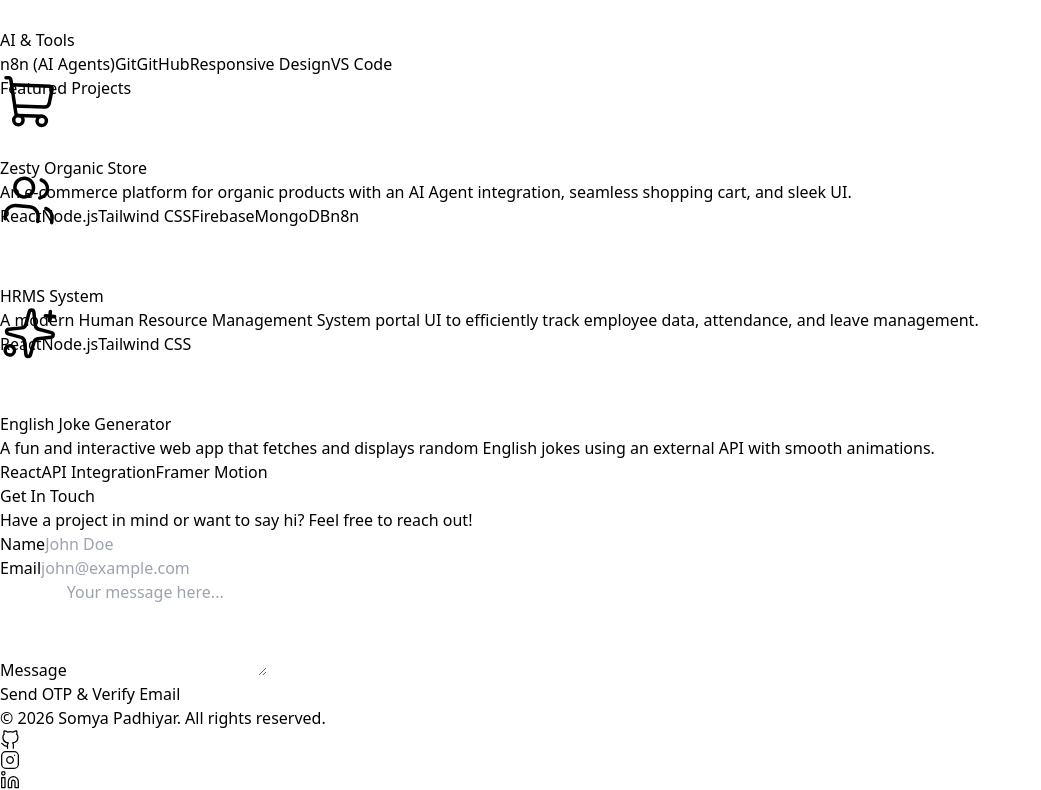
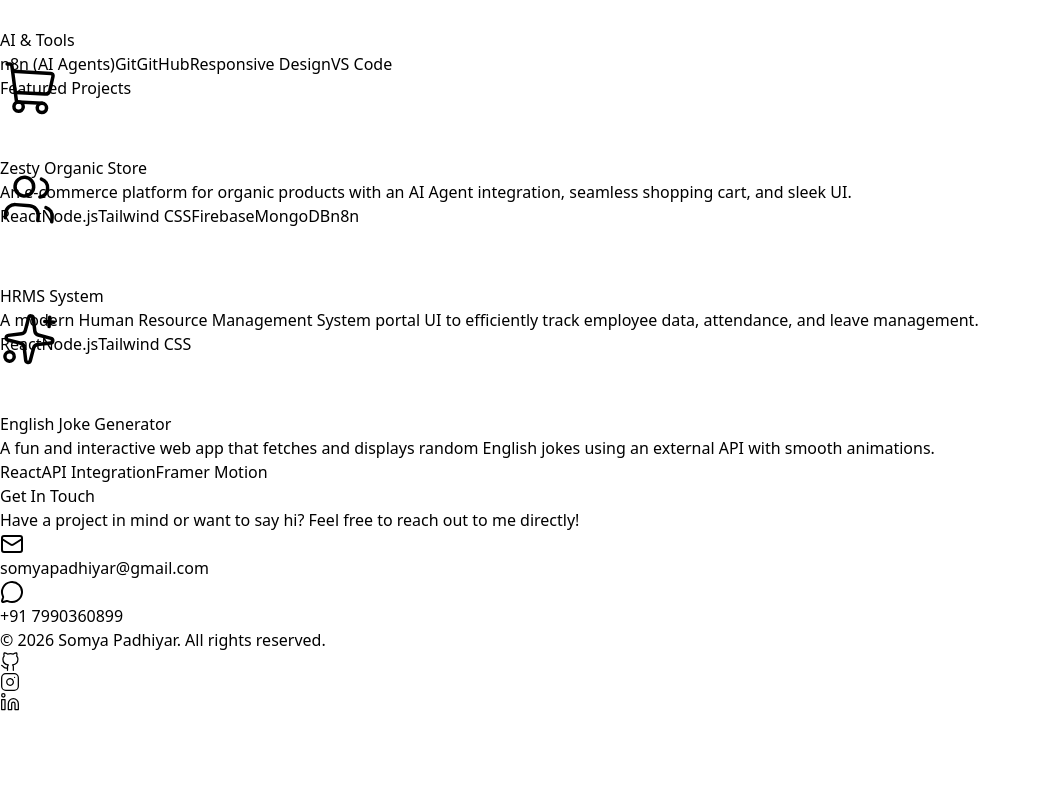
Before and after one commit to somyapadhiyar-sketch/portfolio, a React (Vite) app: page / in a window 1280 px wide. Shown: the part 1160-1950 px from the top of the page, without its empty margins (0-1041 px from the left). After the commit the page ends 1872 px from the top, so only its background shows below. Built offline with nearby package versions, Linux system fonts and the light colour scheme.

Commit message:
all done

```diff
--- a/src/Contact.jsx
+++ b/src/Contact.jsx
@@ -1,155 +1,7 @@
 import { motion as Motion } from 'framer-motion'
-import { useState, useEffect } from 'react'
-import emailjs from '@emailjs/browser'
+import { Mail, MessageCircle } from 'lucide-react'
 
 const Contact = () => {
-  const [status, setStatus] = useState('')
-  const [isSubmitting, setIsSubmitting] = useState(false)
-  const [otpStep, setOtpStep] = useState(false)
-  const [generatedOtp, setGeneratedOtp] = useState('')
-  const [userOtp, setUserOtp] = useState('')
-  const [savedData, setSavedData] = useState(null)
-  const [otpExpiry, setOtpExpiry] = useState(null)
-  const [timer, setTimer] = useState(0)
-
-  useEffect(() => {
-    let interval;
-    if (otpStep && timer > 0) {
-      interval = setInterval(() => {
-        setTimer((prev) => prev - 1);
-      }, 1000);
-    } else if (timer === 0) {
-      clearInterval(interval);
-    }
-    return () => clearInterval(interval);
-  }, [otpStep, timer]);
-
-  const handleSendOTP = async (e) => {
-    e.preventDefault()
-    setIsSubmitting(true)
-    setStatus('')
-
-    const formData = new FormData(e.target)
-    const email = formData.get("email")
-    const name = formData.get("name")
-    const message = formData.get("message")
-
-    // 1. Strict format check
-    const emailRegex = /^[a-zA-Z0-9._%+-]+@[a-zA-Z0-9.-]+\.[a-zA-Z]{2,}$/
-    if (!emailRegex.test(email)) {
-      setStatus("invalid_email")
-      setIsSubmitting(false)
-      setTimeout(() => setStatus(''), 5000)
-      return
-    }
-
-    // 2. Generate a 6-digit OTP
-    const otp = Math.floor(100000 + Math.random() * 900000).toString()
-    setGeneratedOtp(otp)
-    setOtpExpiry(Date.now() + 60 * 1000) // OTP expires in 1 minute (60 seconds)
-    setTimer(60)
-    setSavedData({ name, email, message })
-
-    try {
-      // Send Template 1: The OTP Email directly to the user
-      await emailjs.send(
-        "service_g5pawwl",
-        "template_2hk4qo8", // 2. Paste your OTP Template ID here (usually starts with "template_")
-        { name, email, otp_code: otp },
-        "3Cxe9xpJRB6cFSmA6" // 3. Paste your Public Key here
-      )
-
-      setOtpStep(true)
-      setStatus("otp_sent")
-      setTimeout(() => setStatus(''), 5000)
-    } catch (error) {
-      console.error("EmailJS Error:", error)
-      setStatus("error")
-      setTimeout(() => setStatus(''), 5000)
-    }
-    setIsSubmitting(false)
-  }
-
-  const handleResendOTP = async () => {
-    setIsSubmitting(true)
-    setStatus('')
-
-    const otp = Math.floor(100000 + Math.random() * 900000).toString()
-    setGeneratedOtp(otp)
-    setOtpExpiry(Date.now() + 60 * 1000)
-    setTimer(60)
-
-    try {
-      await emailjs.send(
-        "service_g5pawwl",
-        "template_2hk4qo8",
-        { name: savedData.name, email: savedData.email, otp_code: otp },
-        "3Cxe9xpJRB6cFSmA6"
-      )
-
-      setStatus("otp_sent")
-      setTimeout(() => setStatus(''), 5000)
-    } catch (error) {
-      console.error("EmailJS Error:", error)
-      setStatus("error")
-      setTimeout(() => setStatus(''), 5000)
-    }
-    setIsSubmitting(false)
-  }
-
-  const handleVerifyAndSubmit = async (e) => {
-    e.preventDefault()
-    setIsSubmitting(true)
-    setStatus('')
-
-    // Check if the OTP has expired
-    if (Date.now() > otpExpiry) {
-      setStatus("otp_expired")
-      setIsSubmitting(false)
-      setTimeout(() => setStatus(''), 5000)
-      return
-    }
-
-    if (userOtp !== generatedOtp) {
-      setStatus("invalid_otp")
-      setIsSubmitting(false)
-      setTimeout(() => setStatus(''), 5000)
-      return
-    }
-
-    try {
-      // Send Template 2: The final actual message to YOU
-      await emailjs.send(
-        "service_g5pawwl",
-        "template_bdn3rfg", // 4. Your Contact Message Template ID (for the HTML template)
-        savedData,
-        "3Cxe9xpJRB6cFSmA6" // 3. Paste your Public Key here AGAIN
-      )
-
-      // Send Template 3: The Auto-Reply "Thank You" email (Using Account 2)
-      try {
-        await emailjs.send(
-          "service_z2kwxvm", // Paste Account 2 Service ID here
-          "template_sjqr0dk", // Paste Account 2 Template ID here
-          { name: savedData.name, email: savedData.email },
-          "9pnb8VX4-wmjrsSSY" // Paste Account 2 Public Key here
-        )
-      } catch (autoReplyError) {
-        console.error("Auto-reply failed, but message was sent:", autoReplyError)
-      }
-
-      setStatus("success")
-      setOtpStep(false)
-      setUserOtp('')
-      setSavedData(null)
-    } catch (error) {
-      console.error("EmailJS Error:", error)
-      setStatus("error")
-    }
-    setIsSubmitting(false)
-    setTimeout(() => setStatus(''), 5000)
-  }
-
   return (
     <section id="contact" className="w-full max-w-6xl mx-auto py-24 mb-12 px-4">
       <Motion.div
@@ -157,120 +9,38 @@ const Contact = () => {
         whileInView={{ opacity: 1, y: 0 }}
         viewport={{ once: false, amount: 0.1 }}
         transition={{ duration: 0.6 }}
-        className="max-w-3xl mx-auto bg-white/5 backdrop-blur-md rounded-3xl p-8 md:p-12 border border-white/10"
+        className="max-w-3xl mx-auto bg-white/5 backdrop-blur-md rounded-3xl p-8 md:p-12 border border-white/10 text-center"
       >
-        <div className="text-center mb-10">
+        <div className="mb-10">
           <h2 className="text-3xl md:text-4xl font-bold mb-4">Get In Touch</h2>
-          <p className="text-gray-400">Have a project in mind or want to say hi? Feel free to reach out!</p>
+          <p className="text-gray-400 text-lg">Have a project in mind or want to say hi? Feel free to reach out to me directly!</p>
         </div>
 
-        {otpStep ? (
-          <form onSubmit={handleVerifyAndSubmit} className="space-y-6">
-            <p className="text-gray-300 text-center">We sent a 6-digit OTP to your email. Please enter it below to verify your email address.</p>
-            <div>
-              <label htmlFor="otp" className="block text-sm font-medium text-gray-300 mb-2">Enter OTP</label>
-              <input
-                type="text"
-                id="otp"
-                value={userOtp}
-                onChange={(e) => setUserOtp(e.target.value)}
-                maxLength="6"
-                required
-                className="w-full bg-black/50 border border-white/10 rounded-lg px-4 py-3 text-white focus:outline-none focus:ring-2 focus:ring-blue-500 transition-all text-center tracking-[0.5em] text-xl font-mono"
-                placeholder="123456"
-              />
-            </div>
-            <div className="flex gap-4">
-              <Motion.button
-                type="button"
-                disabled={timer > 0 || isSubmitting}
-                onClick={handleResendOTP}
-                className={`w-full py-4 bg-gray-700 hover:bg-gray-600 text-white font-bold rounded-lg transition-all ${timer > 0 ? 'opacity-50 cursor-not-allowed' : ''}`}
-              >
-                {timer > 0 ? `Resend OTP (${timer}s)` : 'Resend OTP'}
-              </Motion.button>
-              <Motion.button
-                disabled={isSubmitting || timer === 0}
-                type="submit"
-                className={`w-full py-4 bg-gradient-to-r from-blue-600 to-purple-600 hover:from-blue-500 hover:to-purple-500 text-white font-bold rounded-lg transition-all shadow-[0_0_15px_rgba(59,130,246,0.3)] ${(isSubmitting || timer === 0) ? 'opacity-70 cursor-not-allowed' : ''}`}
-              >
-                {isSubmitting ? 'Verifying...' : 'Verify & Send'}
-              </Motion.button>
-            </div>
-            <div className="mt-4 text-center">
-              <button type="button" onClick={() => { setOtpStep(false); setTimer(0); }} className="text-gray-400 hover:text-white text-sm underline transition-colors">
-                Cancel and go back
-              </button>
-            </div>
-          </form>
-        ) : (
-        <form onSubmit={handleSendOTP} className="space-y-6">
-          <div className="grid grid-cols-1 md:grid-cols-2 gap-6">
-            <div>
-              <label htmlFor="name" className="block text-sm font-medium text-gray-300 mb-2">Name</label>
-              <input
-                type="text"
-                id="name"
-                name="name"
-                required
-                className="w-full bg-black/50 border border-white/10 rounded-lg px-4 py-3 text-white focus:outline-none focus:ring-2 focus:ring-blue-500 transition-all"
-                placeholder="John Doe"
-              />
-            </div>
-            <div>
-              <label htmlFor="email" className="block text-sm font-medium text-gray-300 mb-2">Email</label>
-              <input
-                type="email"
-                id="email"
-                name="email"
-                required
-                className="w-full bg-black/50 border border-white/10 rounded-lg px-4 py-3 text-white focus:outline-none focus:ring-2 focus:ring-blue-500 transition-all"
-                placeholder="john@example.com"
-              />
-            </div>
-          </div>
-          <div>
-            <label htmlFor="message" className="block text-sm font-medium text-gray-300 mb-2">Message</label>
-            <textarea
-              id="message"
-              name="message"
-              rows="4"
-              required
-              className="w-full bg-black/50 border border-white/10 rounded-lg px-4 py-3 text-white focus:outline-none focus:ring-2 focus:ring-blue-500 transition-all resize-none"
-              placeholder="Your message here..."
-            ></textarea>
-          </div>
+        <div className="flex flex-col md:flex-row items-center justify-center gap-6 mt-8">
+          {/* Email Button */}
+          <Motion.a
+            href="mailto:somyapadhiyar@gmail.com"
+            whileHover={{ scale: 1.05 }}
+            whileTap={{ scale: 0.95 }}
+            className="flex items-center gap-3 px-8 py-5 bg-gradient-to-r from-blue-600 to-purple-600 hover:from-blue-500 hover:to-purple-500 text-white font-bold text-lg rounded-2xl transition-all shadow-[0_0_25px_rgba(59,130,246,0.4)] w-full md:w-auto justify-center"
+          >
+            <Mail className="w-6 h-6" />
+            <span>somyapadhiyar@gmail.com</span>
+          </Motion.a>
 
-          <Motion.button
-            disabled={isSubmitting}
-            whileHover={{ scale: 1.02 }}
-            whileTap={{ scale: 0.98 }}
-            type="submit"
-            className={`w-full py-4 bg-gradient-to-r from-blue-600 to-purple-600 hover:from-blue-500 hover:to-purple-500 text-white font-bold rounded-lg transition-all shadow-[0_0_15px_rgba(59,130,246,0.3)] ${isSubmitting ? 'opacity-70 cursor-wait' : ''}`}
+          {/* WhatsApp Button */}
+          <Motion.a
+            href="https://wa.me/917990360899"
+            target="_blank"
+            rel="noopener noreferrer"
+            whileHover={{ scale: 1.05 }}
+            whileTap={{ scale: 0.95 }}
+            className="flex items-center gap-3 px-8 py-5 bg-gradient-to-r from-green-600 to-emerald-500 hover:from-green-500 hover:to-emerald-400 text-white font-bold text-lg rounded-2xl transition-all shadow-[0_0_25px_rgba(34,197,94,0.4)] w-full md:w-auto justify-center"
           >
-            {isSubmitting ? 'Sending OTP...' : 'Send OTP & Verify Email'}
-          </Motion.button>
-        </form>
-        )}
-
-          {status === 'success' && (
-            <Motion.p initial={{ opacity: 0 }} animate={{ opacity: 1 }} className="text-green-400 text-center font-medium">Message sent successfully!</Motion.p>
-          )}
-          {status === 'error' && (
-            <Motion.p initial={{ opacity: 0 }} animate={{ opacity: 1 }} className="text-red-400 text-center font-medium">Failed to send message. (If using an AdBlocker or Brave, please disable it for this site).</Motion.p>
-          )}
-          {status === 'invalid_email' && (
-            <Motion.p initial={{ opacity: 0 }} animate={{ opacity: 1 }} className="text-red-400 text-center font-medium">Please enter a valid email format.</Motion.p>
-          )}
-          {status === 'otp_sent' && (
-            <Motion.p initial={{ opacity: 0 }} animate={{ opacity: 1 }} className="text-blue-400 text-center font-medium">OTP sent to your email! Please check your inbox.</Motion.p>
-          )}
-          {status === 'invalid_otp' && (
-            <Motion.p initial={{ opacity: 0 }} animate={{ opacity: 1 }} className="text-red-400 text-center font-medium">Incorrect OTP. Please try again.</Motion.p>
-          )}
-          {status === 'otp_expired' && (
-            <Motion.p initial={{ opacity: 0 }} animate={{ opacity: 1 }} className="text-red-400 text-center font-medium">OTP has expired (over 1 minute). Please click Resend OTP.</Motion.p>
-          )}
+            <MessageCircle className="w-6 h-6" />
+            <span>+91 7990360899</span>
+          </Motion.a>
+        </div>
       </Motion.div>
     </section>
   )
```
